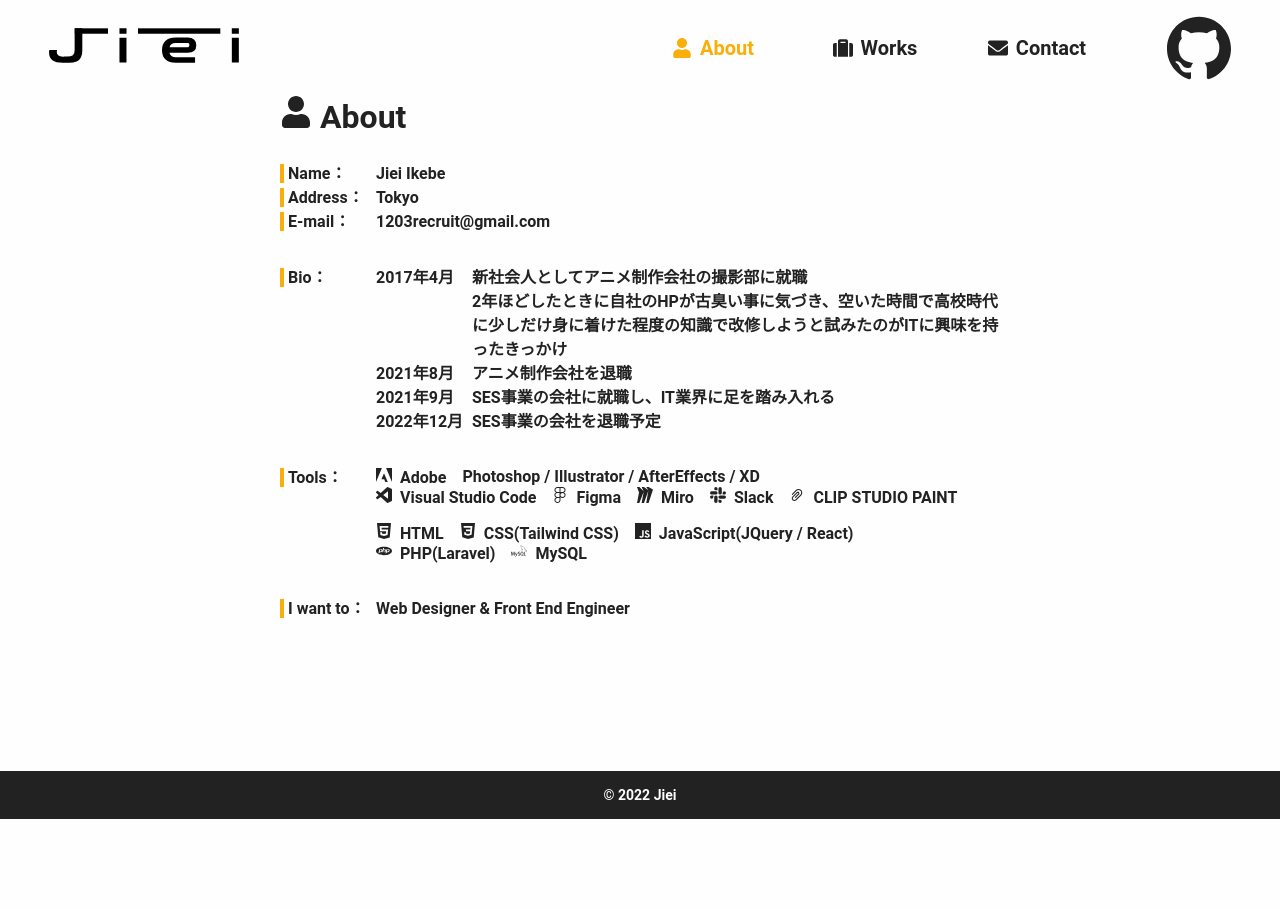
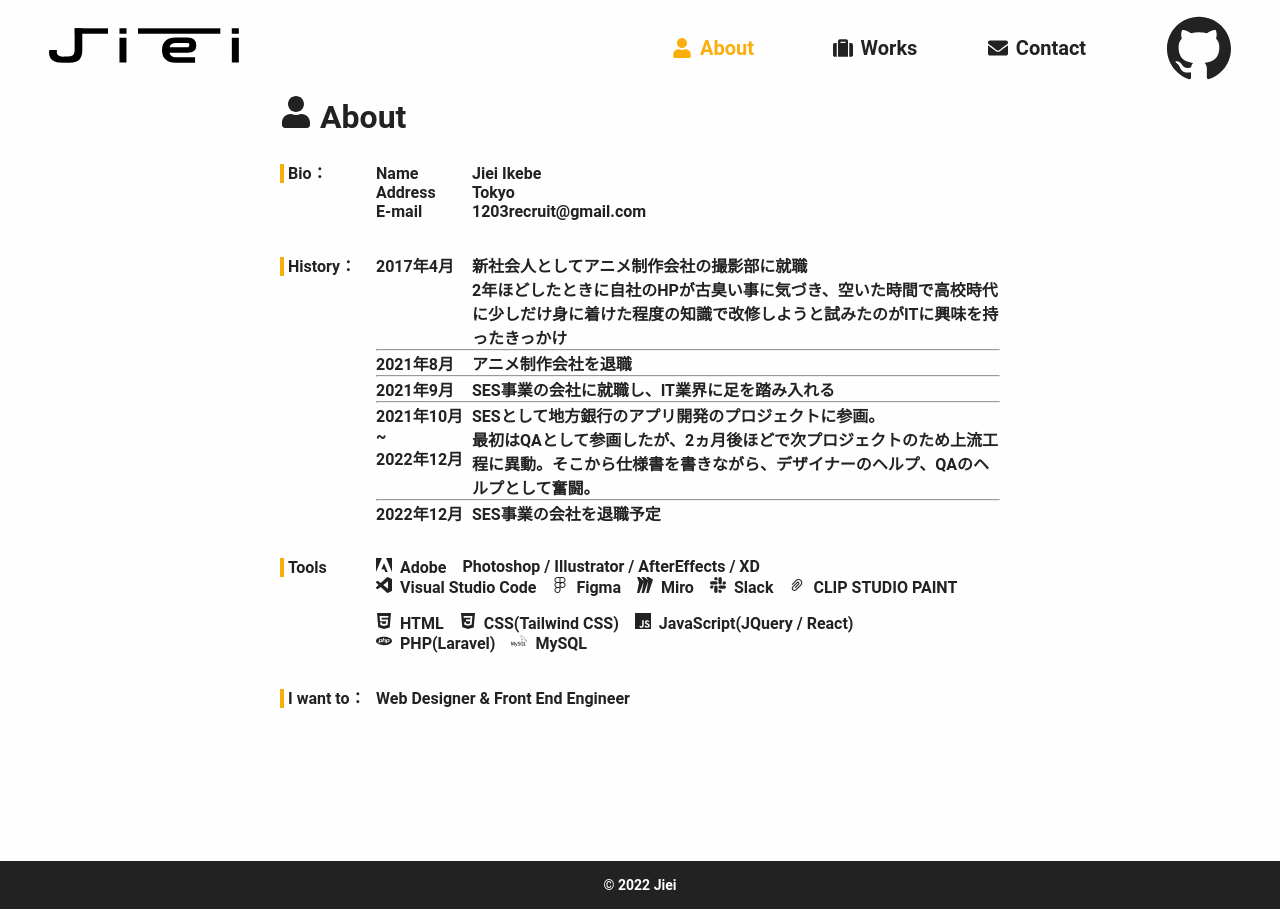
Before and after one commit to 1203recruit/jiei, a React (Create React App) app: page /About in a window 1280 px wide. Before the commit the page ends 819 px from the top, so only its background shows below. Built offline with nearby package versions, Linux system fonts and the light colour scheme.

Commit message:
Subdivide components

```diff
--- a/src/components/pages/About.jsx
+++ b/src/components/pages/About.jsx
@@ -1,18 +1,9 @@
 import React from "react";
+import AboutItemsWrapper from "../parts/AboutItemsWrapper";
+import AboutItems from "../parts/AboutItems";
+import AboutItemsList from "../parts/AboutItemsList";
+import AboutTools from "../parts/AboutTools";
 import { FaUser } from "react-icons/fa";
-import {
-  SiAdobe,
-  SiVisualstudiocode,
-  SiFigma,
-  SiMiro,
-  SiSlack,
-  SiHtml5,
-  SiCss3,
-  SiJavascript,
-  SiPhp,
-  SiMysql,
-} from "react-icons/si";
-import { AiOutlinePaperClip } from "react-icons/ai";
 import ScrollToTop from "react-scroll-to-top";
 
 const About = () => {
@@ -25,131 +16,52 @@ const About = () => {
         </h1>
         <article className="contents normal-text">
           <div className="about-item-table">
-            <div className="about-item-wrapper">
-              <div className="about-item-list">
-                <div className="about-item-L"><span className="orange-border">Name：</span></div>
-                <div className="about-item-R">Jiei Ikebe</div>
-              </div>
-              <div className="about-item-list">
-                <div className="about-item-L"><span className="orange-border">Address：</span></div>
-                <div className="about-item-R">Tokyo</div>
-              </div>
-              <div className="about-item-list">
-                <div className="about-item-L"><span className="orange-border">E-mail：</span></div>
-                <div className="about-item-R">1203recruit@gmail.com</div>
-              </div>
-            </div>
-            <div className="about-item-wrapper">
-              <div className="about-item-list">
-                <h2 className="about-item-L head-line-2-sp"><span className="orange-border">Bio：</span></h2>
-                <div className="about-item-wrapper">
-                  <div className="about-item-list">
-                    <div className="about-item-L">2017年4月</div>
-                    <div className="about-item-R">
-                      <p>
-                        新社会人としてアニメ制作会社の撮影部に就職
-                        <br />
-                        2年ほどしたときに自社のHPが古臭い事に気づき、空いた時間で高校時代に少しだけ身に着けた程度の知識で改修しようと試みたのがITに興味を持ったきっかけ
-                      </p>
-                    </div>
-                  </div>
-                  <div className="about-item-list">
-                    <div className="about-item-L">2021年8月</div>
-                    <div className="about-item-R">
-                      <p>アニメ制作会社を退職</p>
-                    </div>
-                  </div>
-                  <div className="about-item-list">
-                    <div className="about-item-L">2021年9月</div>
-                    <div className="about-item-R">
-                      <p>SES事業の会社に就職し、IT業界に足を踏み入れる</p>
-                    </div>
-                  </div>
-                  <div className="about-item-list">
-                    <div className="about-item-L">2022年12月</div>
-                    <div className="about-item-R">
-                      <p>SES事業の会社を退職予定</p>
-                    </div>
-                  </div>
+            <AboutItems label={"Bio："}>
+              <AboutItemsList subLabel={"Name"} contents={"Jiei Ikebe"} />
+              <AboutItemsList subLabel={"Address"} contents={"Tokyo"} />
+              <AboutItemsList
+                subLabel={"E-mail"}
+                contents={"1203recruit@gmail.com"}
+              />
+            </AboutItems>
+            <AboutItems label={"History："}>
+              <AboutItemsList
+                subLabel={"2017年4月"}
+                contents={
+                  "新社会人としてアニメ制作会社の撮影部に就職\n2年ほどしたときに自社のHPが古臭い事に気づき、空いた時間で高校時代に少しだけ身に着けた程度の知識で改修しようと試みたのがITに興味を持ったきっかけ"
+                }
+              />
+              <hr />
+              <AboutItemsList
+                subLabel={"2021年8月"}
+                contents={"アニメ制作会社を退職"}
+              />
+              <hr />
+              <AboutItemsList
+                subLabel={"2021年9月"}
+                contents={"SES事業の会社に就職し、IT業界に足を踏み入れる"}
+              />
+              <hr />
+              <AboutItemsList
+                subLabel={"2021年10月\n~\n2022年12月"}
+                contents={"SESとして地方銀行のアプリ開発のプロジェクトに参画。\n最初はQAとして参画したが、2ヵ月後ほどで次プロジェクトのため上流工程に異動。そこから仕様書を書きながら、デザイナーのヘルプ、QAのヘルプとして奮闘。"}
+              />
+              <hr />
+              <AboutItemsList
+                subLabel={"2022年12月"}
+                contents={"SES事業の会社を退職予定"}
+              />
+            </AboutItems>
+            <AboutItems label={"Tools"}>
+              <AboutTools />
+            </AboutItems>
+            <AboutItems label={"I want to："}>
+              <AboutItemsWrapper>
+                <div className="about-item-x">
+                  <p>Web Designer & Front End Engineer</p>
                 </div>
-              </div>
-            </div>
-            <div className="about-item-wrapper">
-              <div className="about-item-list">
-                <h2 className="about-item-L head-line-2-sp"><span className="orange-border">Tools：</span></h2>
-                <div className="about-item-wrapper">
-                  <div className="about-item-x">
-                    <ul>
-                      <li>
-                        <SiAdobe className="icon" />
-                        Adobe
-                      </li>
-                      <li className="adobe">
-                        Photoshop / Illustrator / AfterEffects / XD
-                      </li>
-                    </ul>
-                    <ul>
-                      <li>
-                        <SiVisualstudiocode className="icon" />
-                        Visual Studio Code
-                      </li>
-                      <li>
-                        <SiFigma className="icon" />
-                        Figma
-                      </li>
-                      <li>
-                        <SiMiro className="icon" />
-                        Miro
-                      </li>
-                      <li>
-                        <SiSlack className="icon" />
-                        Slack
-                      </li>
-                      <li>
-                        <AiOutlinePaperClip className="icon" />
-                        CLIP STUDIO PAINT
-                      </li>
-                    </ul>
-                  </div>
-                  <div className="about-item-x">
-                    <ul>
-                      <li>
-                        <SiHtml5 className="icon" />
-                        HTML
-                      </li>
-                      <li>
-                        <SiCss3 className="icon" />
-                        CSS(Tailwind CSS)
-                      </li>
-                      <li>
-                        <SiJavascript className="icon" />
-                        JavaScript(JQuery / React)
-                      </li>
-                    </ul>
-                    <ul>
-                      <li>
-                        <SiPhp className="icon" />
-                        PHP(Laravel)
-                      </li>
-                      <li>
-                        <SiMysql className="icon" />
-                        MySQL
-                      </li>
-                    </ul>
-                  </div>
-                </div>
-              </div>
-            </div>
-            <div className="about-item-wrapper">
-              <div className="about-item-list">
-                <h2 className="about-item-L head-line-2-sp"><span className="orange-border">I want to：</span></h2>
-                <div className="about-item-wrapper">
-                  <div className="about-item-x">
-                    <p>Web Designer & Front End Engineer</p>
-                  </div>
-                </div>
-              </div>
-            </div>
+              </AboutItemsWrapper>
+            </AboutItems>
           </div>
         </article>
         <ScrollToTop smooth />
--- /dev/null
+++ b/src/components/parts/AboutItems.jsx
@@ -0,0 +1,19 @@
+import React from "react";
+import AboutItemsWrapper from "./AboutItemsWrapper";
+
+const AboutItems = (props) => {
+  return (
+    <AboutItemsWrapper>
+      <div className="about-item-list">
+        <h2 className="about-item-L head-line-2-sp">
+          <span className="orange-border">{props.label}</span>
+        </h2>
+        <AboutItemsWrapper>
+          {props.children}
+        </AboutItemsWrapper>
+      </div>
+    </AboutItemsWrapper>
+  );
+};
+
+export default AboutItems;
--- /dev/null
+++ b/src/components/parts/AboutItemsList.jsx
@@ -0,0 +1,19 @@
+import React from "react";
+
+// 文字列を改行コードで分割して改行タグに置換
+const lbToBr = (cmt) => {
+  return cmt.split(/(\n)/g).map((t) => (t === "\n" ? <br /> : t));
+};
+
+const AboutItemsList = (props) => {
+  return (
+    <div className="about-item-list">
+      <div className="about-item-L">{lbToBr(props.subLabel)}</div>
+      <div className="about-item-R">
+        <p>{lbToBr(props.contents)}</p>
+      </div>
+    </div>
+  );
+};
+
+export default AboutItemsList;
--- /dev/null
+++ b/src/components/parts/AboutItemsWrapper.jsx
@@ -0,0 +1,11 @@
+import React from "react";
+
+const AboutItemsWrapper = (props) => {
+  return (
+    <div className="about-item-wrapper">
+      {props.children}
+    </div>
+  );
+};
+
+export default AboutItemsWrapper;
--- /dev/null
+++ b/src/components/parts/AboutTools.jsx
@@ -0,0 +1,85 @@
+import React from "react";
+import AboutItemsWrapper from "./AboutItemsWrapper";
+import {
+  SiAdobe,
+  SiVisualstudiocode,
+  SiFigma,
+  SiMiro,
+  SiSlack,
+  SiHtml5,
+  SiCss3,
+  SiJavascript,
+  SiPhp,
+  SiMysql,
+} from "react-icons/si";
+import { AiOutlinePaperClip } from "react-icons/ai";
+
+const AboutTools = () => {
+  return (
+    <div className="about-item-list">
+      <AboutItemsWrapper>
+        <div className="about-item-x">
+          <ul>
+            <li>
+              <SiAdobe className="icon" />
+              Adobe
+            </li>
+            <li className="adobe">
+              Photoshop / Illustrator / AfterEffects / XD
+            </li>
+          </ul>
+          <ul>
+            <li>
+              <SiVisualstudiocode className="icon" />
+              Visual Studio Code
+            </li>
+            <li>
+              <SiFigma className="icon" />
+              Figma
+            </li>
+            <li>
+              <SiMiro className="icon" />
+              Miro
+            </li>
+            <li>
+              <SiSlack className="icon" />
+              Slack
+            </li>
+            <li>
+              <AiOutlinePaperClip className="icon" />
+              CLIP STUDIO PAINT
+            </li>
+          </ul>
+        </div>
+        <div className="about-item-x">
+          <ul>
+            <li>
+              <SiHtml5 className="icon" />
+              HTML
+            </li>
+            <li>
+              <SiCss3 className="icon" />
+              CSS(Tailwind CSS)
+            </li>
+            <li>
+              <SiJavascript className="icon" />
+              JavaScript(JQuery / React)
+            </li>
+          </ul>
+          <ul>
+            <li>
+              <SiPhp className="icon" />
+              PHP(Laravel)
+            </li>
+            <li>
+              <SiMysql className="icon" />
+              MySQL
+            </li>
+          </ul>
+        </div>
+      </AboutItemsWrapper>
+    </div>
+  );
+};
+
+export default AboutTools;
--- /dev/null
+++ b/src/components/parts/WorksItems.jsx
@@ -0,0 +1,18 @@
+import React from "react";
+
+const AboutItems = (props) => {
+  return (
+    <>
+      <article className="contents" id="webSite">
+        <h2 className="head-line2">
+          {props.icon}
+          {props.label}
+        </h2>
+          {props.contents}
+          {props.contents2}
+      </article>
+    </>
+  );
+};
+
+export default AboutItems;
```
Also changed, not shown: src/components/pages/Works.jsx (+48 -34 lines), src/img/Jiei-PC.png, src/img/Jiei-SP.png.
